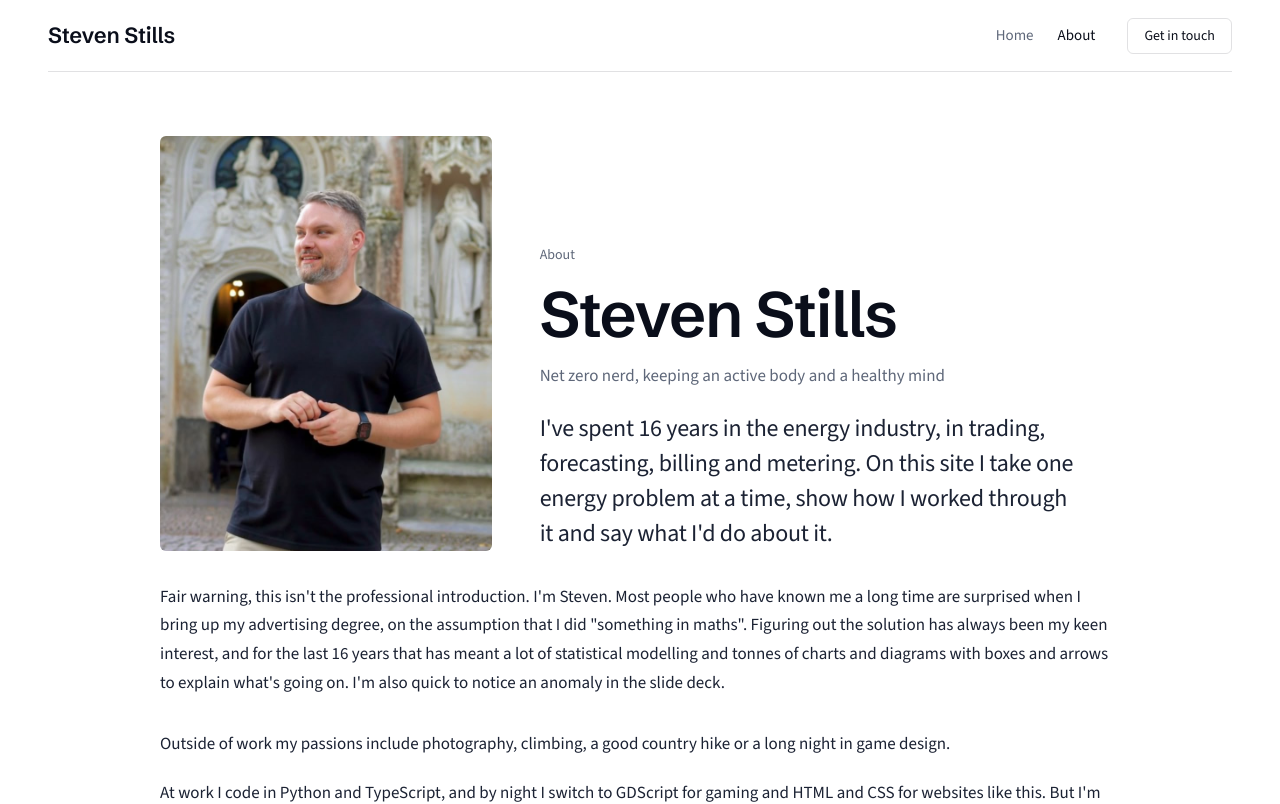
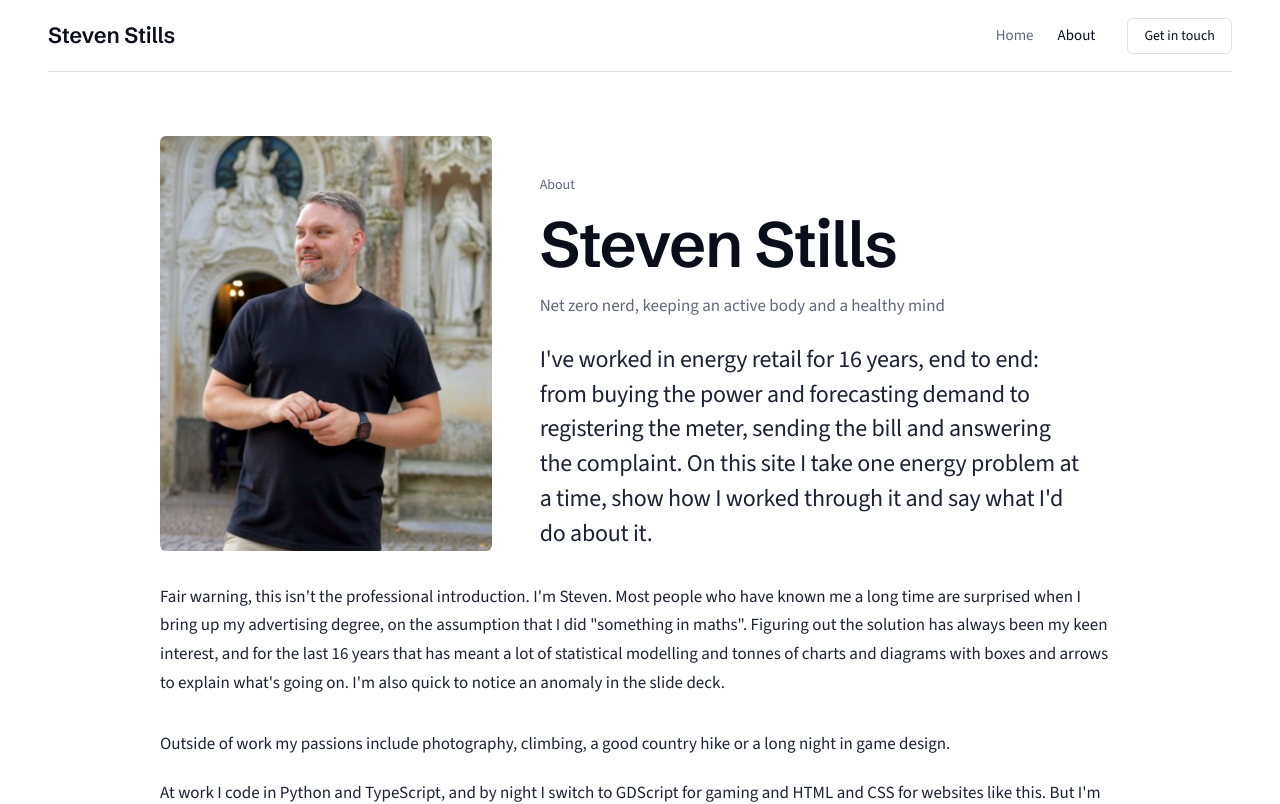
Before and after one commit to steven-stills-dev/stevenstills.com, a React (Vite) app: page /about in a window 1280 px wide. Shown: the top 804 px of the page. Built offline with nearby package versions, Linux system fonts and the light colour scheme.

Commit message:
matched about lede to home (#23)

```diff
--- a/src/components/AboutHero.tsx
+++ b/src/components/AboutHero.tsx
@@ -11,7 +11,7 @@ export default function AboutHero() {
         <p className="kicker">About</p>
         <h1 className="headline">Steven Stills</h1>
         <p className="about-role">Net zero nerd, keeping an active body and a healthy mind</p>
-        <p className="lede">I've spent 16 years in the energy industry, in trading, forecasting, billing and metering. On this site I take one energy problem at a time, show how I worked through it and say what I'd do about it.</p>
+        <p className="lede">I've worked in energy retail for 16 years, end to end: from buying the power and forecasting demand to registering the meter, sending the bill and answering the complaint. On this site I take one energy problem at a time, show how I worked through it and say what I'd do about it.</p>
       </div>
     </div>
   );
```
